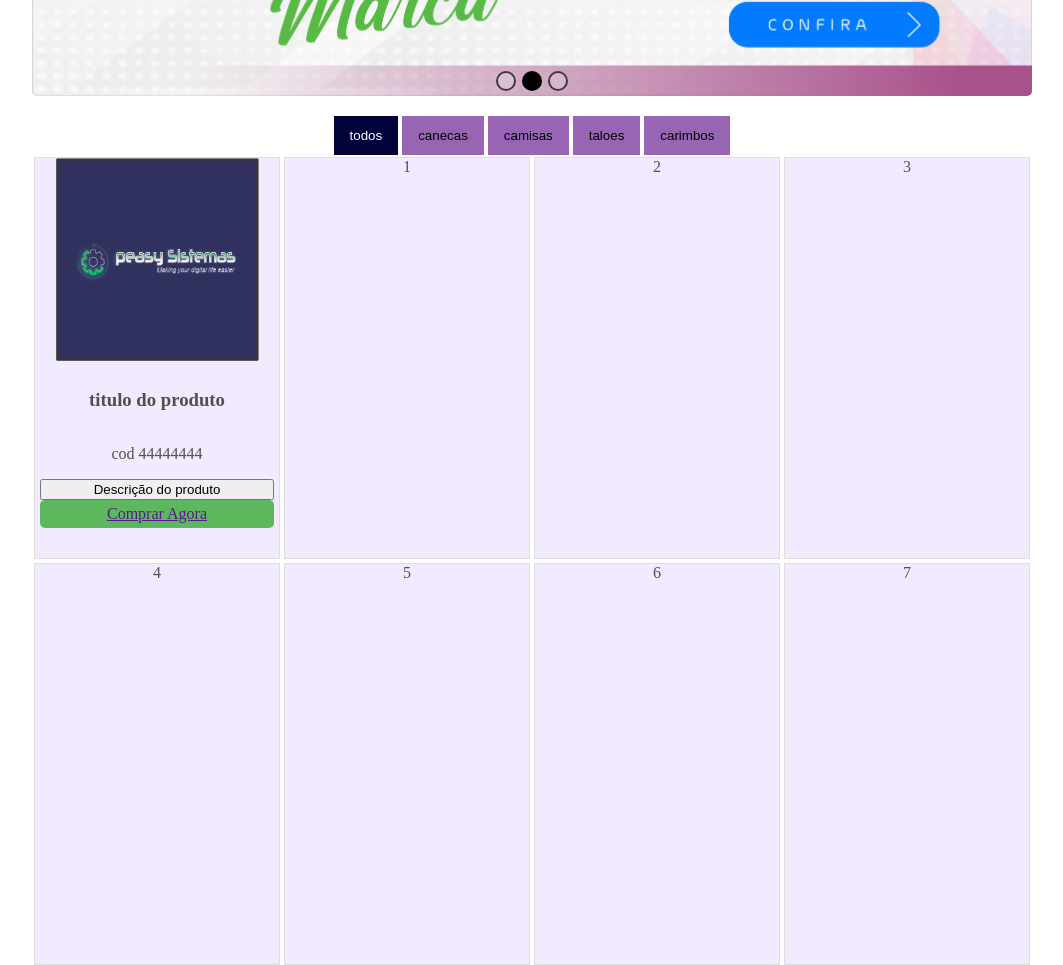
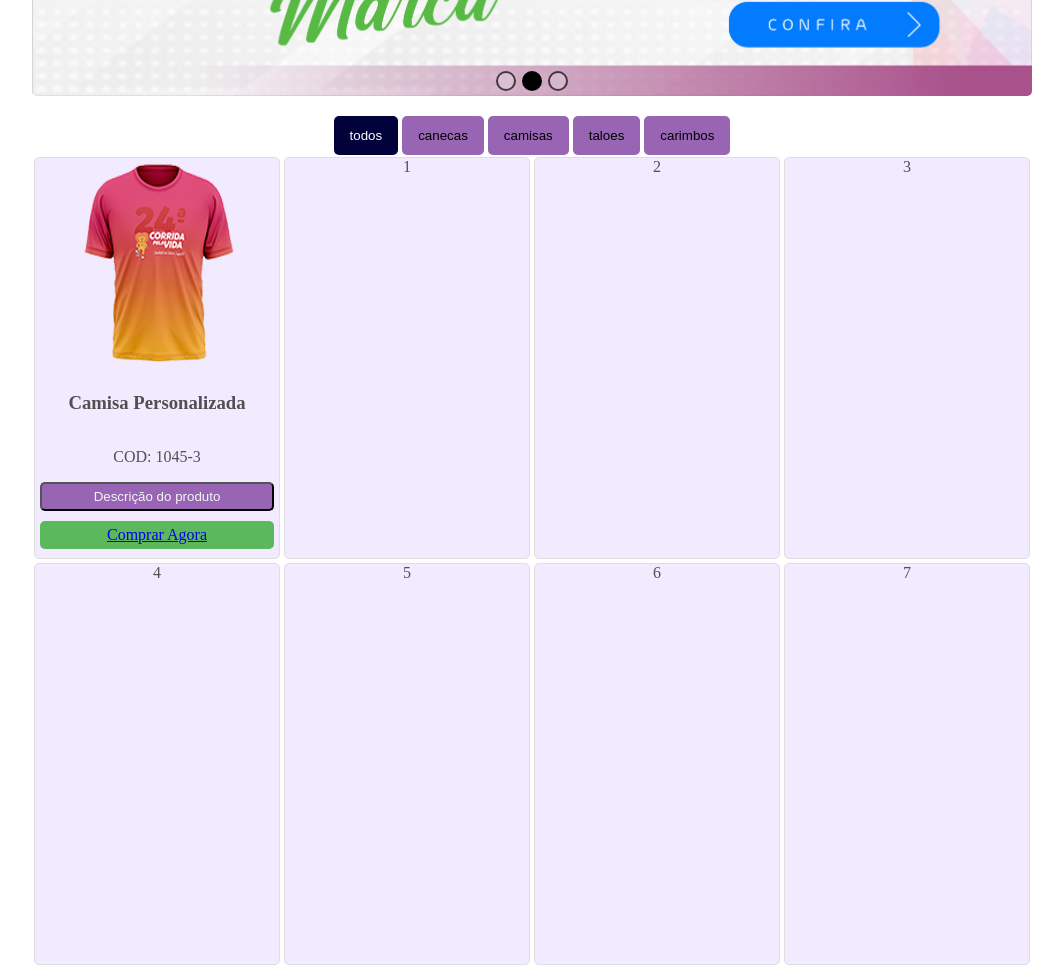
Before and after one commit to pedrinhomotivado1/copygraf, a plain HTML site: page index.html in a window 1280 px wide. Shown: the part 516-1481 px from the top of the page, without its empty margins (108-1171 px from the left). Drawn offline with Linux system fonts and the light colour scheme.

Commit message:
products completed

```diff
--- a/index.html
+++ b/index.html
@@ -59,13 +59,13 @@
   <div class="containerproducts">
     <div class="filterDiv canecas">
         <div class="imagembox">
-            <img src="../copygraf/images/imagemproduto 200px.png" alt="" srcset="">
+            <img src="../copygraf/images/camisetaportfolio.png" alt="" srcset="">
         </div>
         <div class="areadesccard">
-            <h1 class="titulocard">titulo do produto</h1>
-            <p>cod 44444444</p>
+            <h1 class="titulocard">Camisa Personalizada</h1>
+            <p>COD: 1045-3</p>
             <!-- Trigger/Open The Modal -->
-            <button id="myBtn">Descrição do produto</button>
+            <button id="myBtn" class="descricaocard">Descrição do produto</button>
 
             <!-- The Modal -->
             <div id="myModal" class="modal">
@@ -73,14 +73,12 @@
             <!-- Modal content -->
             <div class="modal-content">
                 <span class="close">&times;</span>
-                <p>esse é um produto bom e tal perfeito para tal
-                    wwwwwwwwwwwssdsfsdsdfsdfsdfsdsdd
-                    sfdfdfsfsgsdgdgdgdsfdssfsdfsffs
+                <p>Camisa personalizada da melhor qualidade
                 </p>
             </div>
 
             </div>
-            <a href=""><div class="buttoncard">Comprar Agora</div></a>
+            <a href="https://wa.link/knune9"><div class="buttoncardbuy">Comprar Agora</div></a>
         </div>
 
 
--- a/style.css
+++ b/style.css
@@ -47,6 +47,14 @@ body {
 }
 
 /* --------------------------- produtos categorias ----------------------------- */
+.imagembox {
+  display: flex;
+  justify-content: center;
+  padding: 5px;
+  max-height: 200px;
+}
+.imagembox img {
+}
 .containerproducts {
     display: flex;
     justify-content: center;
@@ -56,6 +64,7 @@ body {
 
   .filterDiv {
     background-color: #f2eaff;
+    border-radius: 5px;
     color: #505050;
     width: 244px;
     height: 400px;
@@ -64,6 +73,10 @@ body {
     flex-wrap: wrap;
     display: none;
     border: solid 1px rgb(223, 222, 222); /* Hidden by default */
+    transition: transform .2s; /* Animation */
+  }
+  .filterDiv:hover {
+    transform: scale(1.05); /* (150% zoom - Note: if the zoom is too large, it will go outside of the viewport) */
   }
 
   /* The "show" class is added to the filtered elements */
@@ -84,6 +97,7 @@ body {
     padding: 12px 16px;
     background-color: #9765b4;
     cursor: pointer;
+    border-radius: 5px;
   }
 
   /* Add a light grey background on mouse-over */
@@ -105,20 +119,23 @@ body {
     padding: 5px;
   }
   .descricaocard {
-    padding: 10px;
+    padding: 5px;
     max-width: 250px;
-    background-color: blue;
+    border-radius: 5px;
+    background-color: #9765b4;
+    color: whitesmoke;
   }
-  .buttoncard {
-    bottom: 0px;
+  .descricaocard:hover {
+    background-color: #aa2bf3;
+  }
+  .buttoncardbuy {
+    margin-top: 10px;
     padding: 5px 10px;
     background-color: #5cb85c;
     border-radius: 5px;
-    position: relative;
-    bottom: 0px;
   }
-  .buttoncard:hover {
-    background-color: #165016;
+  .buttoncardbuy:hover {
+    background-color: #19e919;
   }
 /* ----------------------- modal -----------------------*/
 /* The Modal (background) */
@@ -178,7 +195,8 @@ body {
   /* Modal Content */
   .modal-content {
     position: relative;
-    background-color: #f5c1fc;
+    background-color: #9765b4;
+    color: white;
     margin: auto;
     padding: 0;
     border: 1px solid #888;
```
Also changed, not shown: images/camisetaportfolio.png (added), images/caneca1.png (added). Lines whose indentation alone changed are shown as unchanged.
